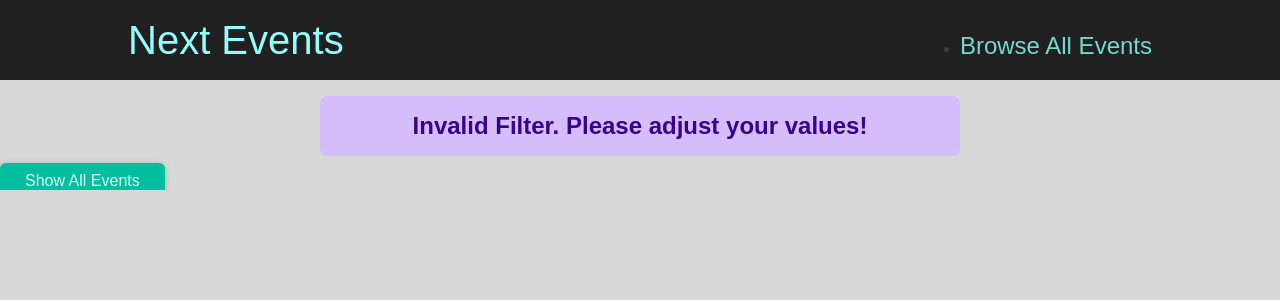
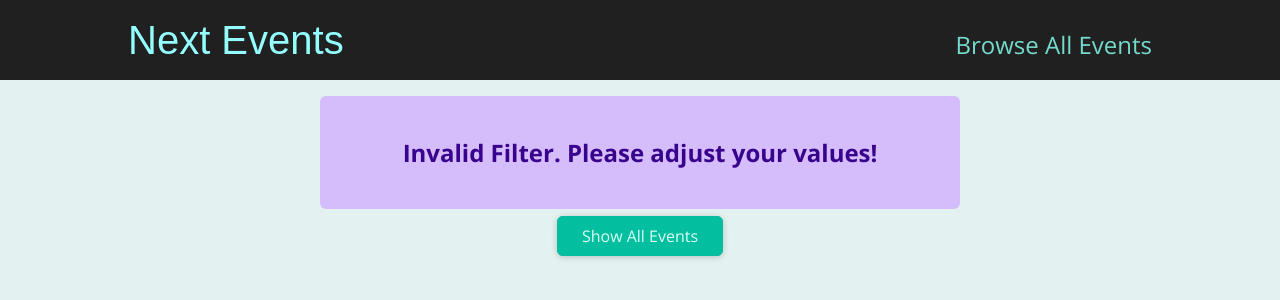
Before and after one commit to jeandre-visser/nextjs-course-project1, a Next.js app: page /events in a window 1280 px wide. Shown: the top 300 px of the page. Built offline with nearby package versions, Linux system fonts and the light colour scheme.

Commit message:
Use getServerSideProps for filtering events

```diff
--- a/helpers/api-utils.js
+++ b/helpers/api-utils.js
@@ -24,3 +24,18 @@ export async function getEventById(id) {
   const allEvents = await getAllEvents();
   return allEvents.find((event) => event.id === id);
 }
+
+export async function getFilteredEvents(dateFilter) {
+  const { year, month } = dateFilter;
+
+  const allEvents = await getAllEvents();
+
+  let filteredEvents = allEvents.filter((event) => {
+    const eventDate = new Date(event.date);
+    return (
+      eventDate.getFullYear() === year && eventDate.getMonth() === month - 1
+    );
+  });
+
+  return filteredEvents;
+}
--- a/pages/events/[...slug].js
+++ b/pages/events/[...slug].js
@@ -1,12 +1,13 @@
 import React, { Fragment } from 'react';
 import { useRouter } from 'next/router';
-import { getFilteredEvents } from '@/dummy-data';
+
+import { getFilteredEvents } from '../../helpers/api-utils';
 import EventList from '@/components/events/event-list';
 import ResultsTitle from '@/components/events/results-title';
 import Button from '@/components/ui/button';
 import ErrorAlert from '@/components/ui/error-alert';
 
-const FilteredEventsPage = () => {
+const FilteredEventsPage = (props) => {
   const router = useRouter();
 
   const filterData = router.query.slug;
@@ -14,6 +15,45 @@ const FilteredEventsPage = () => {
   if (!filterData) {
     return <p className='center'>Loading...</p>;
   }
+
+  if (props.hasError) {
+    return (
+      <Fragment>
+        <ErrorAlert>
+          <p>Invalid Filter. Please adjust your values!</p>
+        </ErrorAlert>
+        <div className='center'>
+          <Button link='/events'>Show All Events</Button>
+        </div>
+      </Fragment>
+    );
+  }
+
+  const filteredEvents = props.events;
+
+  if (!filteredEvents || filteredEvents.length === 0) {
+    return (
+      <Fragment>
+        <p>No events found for the chosen filter!</p>
+        <Button link='/events'>Show All Events</Button>
+      </Fragment>
+    );
+  }
+
+  const date = new Date(props.date.year, props.date.month - 1);
+
+  return (
+    <Fragment>
+      <ResultsTitle date={date} />
+      <EventList items={filteredEvents} />
+    </Fragment>
+  );
+};
+
+export async function getServerSideProps(context) {
+  const { params } = context;
+
+  const filterData = params.slug;
 
   const filteredYear = filterData[0];
   const filteredMonth = filterData[1];
@@ -29,38 +69,25 @@ const FilteredEventsPage = () => {
     numMonth < 1 ||
     numMonth > 12
   ) {
-    return (
-      <Fragment>
-        <ErrorAlert>
-          <p>Invalid Filter. Please adjust your values!</p>
-        </ErrorAlert>
-        <div className='center'>
-          <Button link='/events'>Show All Events</Button>
-        </div>
-      </Fragment>
-    );
+    return {
+      props: { hasError: true },
+    };
   }
 
-  const filteredEvents = getFilteredEvents({
+  const filteredEvents = await getFilteredEvents({
     year: numYear,
     month: numMonth,
   });
 
-  if (!filteredEvents || filteredEvents.length === 0) {
-    return (
-      <Fragment>
-        <p>No events found for the chosen filter!</p>
-        <Button link='/events'>Show All Events</Button>
-      </Fragment>
-    );
-  }
-
-  return (
-    <Fragment>
-      <ResultsTitle date={new Date(numYear, numMonth - 1)} />
-      <EventList items={filteredEvents} />
-    </Fragment>
-  );
-};
+  return {
+    props: {
+      events: filteredEvents,
+      date: {
+        year: numYear,
+        month: numMonth,
+      },
+    },
+  };
+}
 
 export default FilteredEventsPage;
--- a/pages/index.js
+++ b/pages/index.js
@@ -17,6 +17,7 @@ export async function getStaticProps() {
   return {
     props: {
       events: featuredEvents,
+      reValidate: 1800,
     },
   };
 }
--- a/styles/globals.css
+++ b/styles/globals.css
@@ -1,104 +1,33 @@
-:root {
-  --max-width: 1100px;
-  --border-radius: 12px;
-  --font-mono: ui-monospace, Menlo, Monaco, 'Cascadia Mono', 'Segoe UI Mono',
-    'Roboto Mono', 'Oxygen Mono', 'Ubuntu Monospace', 'Source Code Pro',
-    'Fira Mono', 'Droid Sans Mono', 'Courier New', monospace;
-
-  --foreground-rgb: 0, 0, 0;
-  --background-start-rgb: 214, 219, 220;
-  --background-end-rgb: 255, 255, 255;
-
-  --primary-glow: conic-gradient(
-    from 180deg at 50% 50%,
-    #16abff33 0deg,
-    #0885ff33 55deg,
-    #54d6ff33 120deg,
-    #0071ff33 160deg,
-    transparent 360deg
-  );
-  --secondary-glow: radial-gradient(
-    rgba(255, 255, 255, 1),
-    rgba(255, 255, 255, 0)
-  );
-
-  --tile-start-rgb: 239, 245, 249;
-  --tile-end-rgb: 228, 232, 233;
-  --tile-border: conic-gradient(
-    #00000080,
-    #00000040,
-    #00000030,
-    #00000020,
-    #00000010,
-    #00000010,
-    #00000080
-  );
-
-  --callout-rgb: 238, 240, 241;
-  --callout-border-rgb: 172, 175, 176;
-  --card-rgb: 180, 185, 188;
-  --card-border-rgb: 131, 134, 135;
-}
-
-@media (prefers-color-scheme: dark) {
-  :root {
-    --foreground-rgb: 255, 255, 255;
-    --background-start-rgb: 0, 0, 0;
-    --background-end-rgb: 0, 0, 0;
-
-    --primary-glow: radial-gradient(rgba(1, 65, 255, 0.4), rgba(1, 65, 255, 0));
-    --secondary-glow: linear-gradient(
-      to bottom right,
-      rgba(1, 65, 255, 0),
-      rgba(1, 65, 255, 0),
-      rgba(1, 65, 255, 0.3)
-    );
-
-    --tile-start-rgb: 2, 13, 46;
-    --tile-end-rgb: 2, 5, 19;
-    --tile-border: conic-gradient(
-      #ffffff80,
-      #ffffff40,
-      #ffffff30,
-      #ffffff20,
-      #ffffff10,
-      #ffffff10,
-      #ffffff80
-    );
-
-    --callout-rgb: 20, 20, 20;
-    --callout-border-rgb: 108, 108, 108;
-    --card-rgb: 100, 100, 100;
-    --card-border-rgb: 200, 200, 200;
-  }
-}
+@import url('https://fonts.googleapis.com/css2?family=Lato:wght@400;700&family=Open+Sans:wght@400;700&display=swap');
 
 * {
   box-sizing: border-box;
-  padding: 0;
-  margin: 0;
-}
-
-html,
-body {
-  max-width: 100vw;
-  overflow-x: hidden;
-  font-family: Arial, Helvetica, sans-serif;
 }
 
 body {
-  color: rgb(var(--foreground-rgb));
-  background: #d9d8d8;
-  color: #3f3f3f;
+  margin: 0;
+  font-family: 'Open Sans', 'Lato', sans-serif;
+  color: #414141;
+  background-color: #e4f1f1;
 }
 
-a {
-  color: inherit;
-  text-decoration: none;
+h1,
+h2,
+h3,
+h4,
+h5,
+h6 {
+  font-family: 'Lato', sans-serif;
+  color: #2b2b2b;
 }
 
-@media (prefers-color-scheme: dark) {
-  html {
-    color-scheme: dark;
-  }
+ul {
+  list-style: none;
+  margin: 0;
+  padding: 0;
 }
+
+.center {
+  margin: auto;
+  text-align: center;
+}
```
Also changed, not shown: pages/events/[eventId].js (+7 -5 lines), pages/events/index.js (+14 -2 lines).
